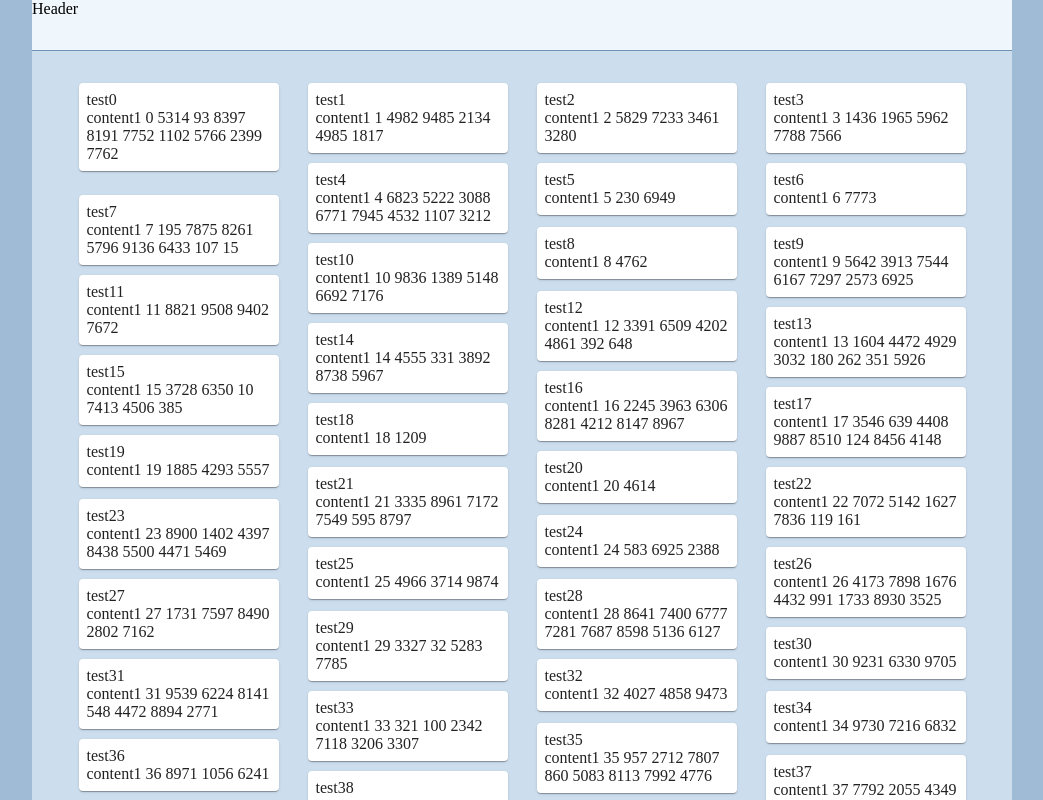
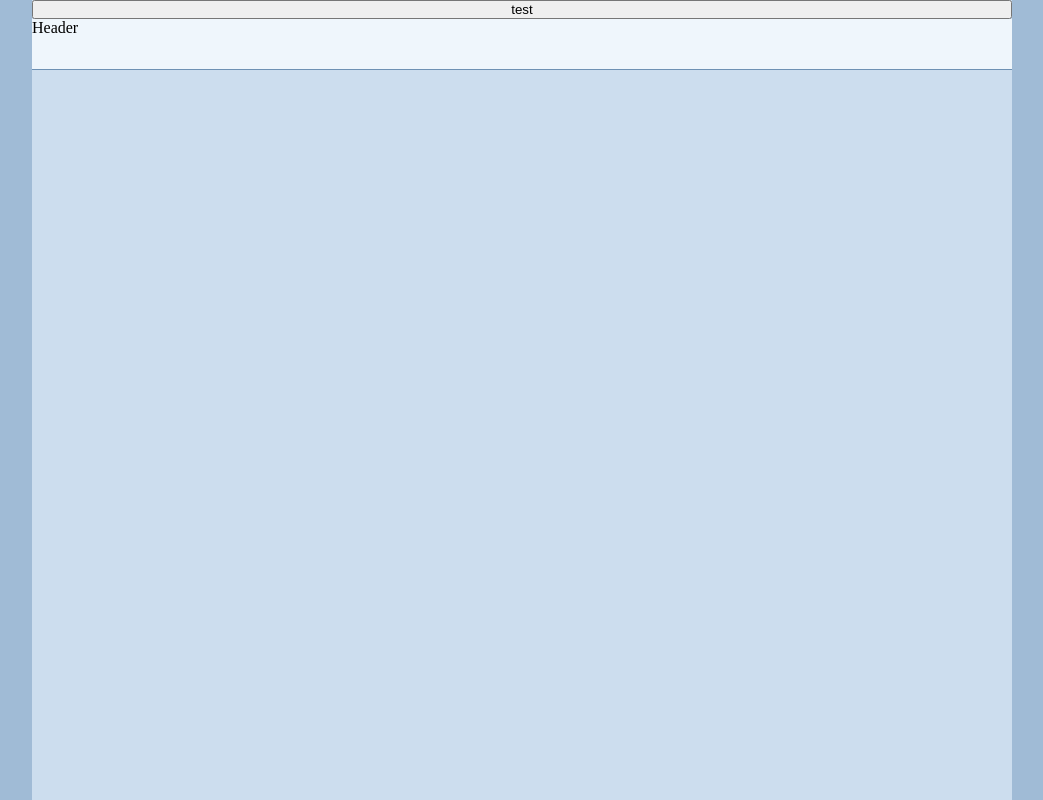
Before and after one commit to Kirary/notes, a React (Create React App) app: page / in a window 1280 px wide. Shown: the whole page, without its empty margins (118-1161 px from the left). Built offline with nearby package versions, Linux system fonts and the light colour scheme.

Commit message:
Add basic note manipulations

```diff
--- a/src/components/App.js
+++ b/src/components/App.js
@@ -3,32 +3,65 @@ import Header from "./Header";
 import reducer from "../reducer";
 import "./App.css";
 import NotesContainer from "./NotesContainer";
+import AT from "../reducer/actionTypes";
+
+const generateTestContent = () => {
+    const stingsCount = Math.round(Math.random() * 20);
+    let generatedString = "";
+
+    for (let s = 0; s < stingsCount; s++) {
+        generatedString += Math.round(Math.random() * 10000) + " ";
+    }
+
+    return generatedString;
+};
 
 const noteList = [];
-for (let i = 0; i < 40; i++) {
-    const stingsCount = Math.round(Math.random() * 10);
-    let testString = " ";
-    for (let s = 0; s < stingsCount; s++) {
-        testString += Math.round(Math.random() * 10000) + " ";
-    }
+for (let i = 0; i < 50; i++) {
+    const id =
+        new Date().getTime().toString(36) +
+        "-" +
+        Math.random()
+            .toString(36)
+            .substring(2, 10);
 
     noteList.push({
+        id: id.toLocaleUpperCase(),
         header: "test" + i,
-        content: "content1 " + i + testString
+        content: "content1 " + i + generateTestContent()
     });
 }
+
+const initialState = {
+    notes: []
+};
 
 export const NotesDispatch = React.createContext(null);
 export const NotesState = React.createContext(null);
 
 export default () => {
-    const [state, dispatch] = useReducer(reducer, { notes: noteList });
+    const [state, dispatch] = useReducer(reducer, initialState);
 
-    console.log(state);
     return (
         <NotesDispatch.Provider value={dispatch}>
             <NotesState.Provider value={state}>
                 <div className="app">
+                    <button
+                        onClick={() => {
+                            dispatch({
+                                type: AT.CREATE_NOTE,
+                                note: {
+                                    id: "testCreateNote" + new Date().getTime(),
+                                    header: "Test",
+                                    content:
+                                        "test note from dispatch" +
+                                        generateTestContent()
+                                }
+                            });
+                        }}
+                    >
+                        test
+                    </button>
                     <Header />
                     <NotesContainer />
                 </div>
--- a/src/components/Note.js
+++ b/src/components/Note.js
@@ -1,25 +1,39 @@
-import React, { useState, useRef, useLayoutEffect } from "react";
+import React, { useState, useRef, useLayoutEffect, useContext } from "react";
 import Paper from "@material-ui/core/Paper";
+import { NotesDispatch } from "./App";
+import AT from "../reducer/actionTypes";
 
-const gridGap = 16;
+const gridGap = 8;
 
-const Note = ({ header, content }) => {
+const Note = ({ header, content, id }) => {
     const [span, setSpan] = useState(undefined);
     const ref = useRef(null);
 
     useLayoutEffect(() => {
-        setSpan(Math.round(ref.current.clientHeight / gridGap) + 1);
-    });
+        setSpan(Math.round(ref.current.clientHeight / gridGap) + 2);
+    }, []);
+
+    const dispatch = useContext(NotesDispatch);
+
     return (
-        <div
+        <Paper
             className="note"
             style={span ? { gridRowEnd: `span ${span}` } : {}}
         >
-            <Paper ref={ref} style={{ padding: 8 }}>
-                <div>{header}</div>
+            <div ref={ref} style={{ padding: 8 }}>
+                <div>
+                    {header}{" "}
+                    <span
+                        onClick={() => {
+                            dispatch({ type: AT.DELETE_NOTE, id });
+                        }}
+                    >
+                        X
+                    </span>
+                </div>
                 <div>{content}</div>
-            </Paper>
-        </div>
+            </div>
+        </Paper>
     );
 };
 
--- a/src/components/NotesContainer.js
+++ b/src/components/NotesContainer.js
@@ -5,7 +5,9 @@ import "./notesContainer.css";
 
 const NotesContainer = () => {
     const state = useContext(NotesState);
-    const noteList = state ? state.notes.map(note => <Note {...note} />) : null;
+    const noteList = state
+        ? state.notes.map(note => <Note {...note} key={note.id} />)
+        : null;
     return <div className="notes-container">{noteList}</div>;
 };
 
--- a/src/components/notesContainer.css
+++ b/src/components/notesContainer.css
@@ -2,15 +2,15 @@
     flex: 1 1 auto;
     padding: 16px 32px;
     display: grid;
-    grid-template-columns: repeat(auto-fill, minmax(220px, 1fr));
+    grid-template-columns: repeat(auto-fill, minmax(280px, 1fr));
     /* grid-gap: 16px; */
-    grid-auto-rows: 16px;
+    grid-auto-rows: 8px;
     overflow-x: hidden;
     overflow-y: auto;
 }
 
 .note {
-    width: 200px;
-    padding: 16px;
+    width: calc(100% - 16px);
     justify-self: center;
+    margin-bottom: 16px;
 }
--- /dev/null
+++ b/src/reducer/actionTypes.js
@@ -0,0 +1,9 @@
+const ACTION_TYPE = {
+    LOAD_NOTES: "LOAD_NOTES",
+    DELETE_NOTES: "DELETE_ALL_NOTES",
+    CREATE_NOTE: "CREATE_NOTE",
+    UPDATE_NOTE: "UPDATE_NOTE",
+    DELETE_NOTE: "DELETE_NOTE"
+};
+
+export default ACTION_TYPE;
--- a/src/reducer/index.js
+++ b/src/reducer/index.js
@@ -1,11 +1,16 @@
+import AT from "./actionTypes";
+
 export default function reducer(state, action) {
     switch (action.type) {
-        case "reset":
-            return { count: action.payload };
-        case "increment":
-            return { count: state.count + 1 };
-        case "decrement":
-            return { count: state.count - 1 };
+        case AT.CREATE_NOTE:
+            return { ...state, notes: [...state.notes, action.note] };
+        case AT.DELETE_NOTE: {
+            debugger;
+            const filteredNotes = state.notes.filter(
+                note => note.id !== action.id
+            );
+            return { ...state, notes: filteredNotes };
+        }
         default:
             return state;
     }
```
